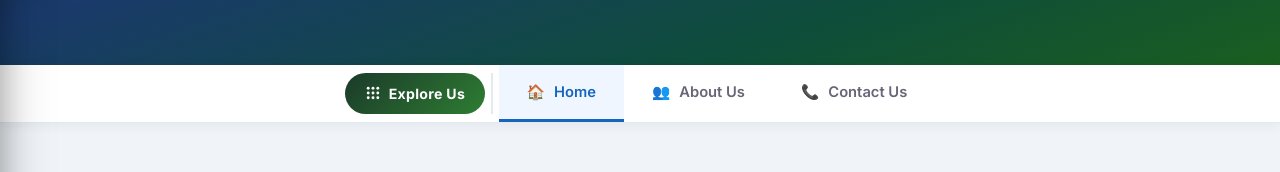
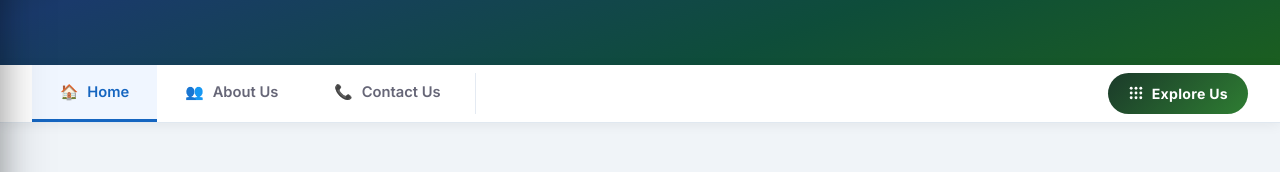
Before and after one commit to mahakmerijan/Green_Livelihood_Institute, a plain HTML site: page index.html in a window 1280 px wide. Shown: the part 411-583 px from the top of the page. Drawn offline with nearby package versions, Linux system fonts and the light colour scheme.

Commit message:
Move Explore Us button to right side of nav bar

```diff
--- a/index.html
+++ b/index.html
@@ -80,7 +80,7 @@
     .hero p { font-size:1.05rem; color:rgba(255,255,255,.72); max-width:600px; margin:0 auto; line-height:1.7; }
     /* MAIN NAV */
     .main-nav { background:#fff; border-bottom:1px solid #e0e8f0; box-shadow:0 2px 12px rgba(0,0,0,.06); position:sticky; top:97px; z-index:100; overflow-x:auto; }
-    .main-nav-inner { max-width:1280px; margin:0 auto; padding:0 32px; display:flex; gap:0; align-items:stretch; justify-content:center; white-space:nowrap; }
+    .main-nav-inner { max-width:1280px; margin:0 auto; padding:0 32px; display:flex; gap:0; align-items:stretch; justify-content:flex-start; white-space:nowrap; }
     .nav-tab { display:flex; align-items:center; gap:9px; padding:18px 28px; font-size:.92rem; font-weight:600; color:#667; border:none; background:none; cursor:pointer; border-bottom:3px solid transparent; transition:var(--tr); white-space:nowrap; font-family:'Inter',sans-serif; }
     .nav-tab:hover { color:#1a2a3a; background:#f7fafc; }
     .nav-tab.active { color:#1565C0; border-bottom-color:#1565C0; background:#f0f6ff; }
@@ -334,7 +334,7 @@
     .waffle-btn svg { width: 20px; height: 20px; display: block; }
     .explore-btn {
       display: flex; align-items: center; gap: 8px;
-      padding: 10px 20px; margin: 8px 0 8px 0;
+      padding: 10px 20px; margin: 8px 0 8px auto;
       background: linear-gradient(135deg, #1b3a2a 0%, #2E7D32 100%);
       color: #fff; font-size: .88rem; font-weight: 700; border: none;
       border-radius: 24px; cursor: pointer; white-space: nowrap;
@@ -524,6 +524,10 @@
 
 <nav class="main-nav">
   <div class="main-nav-inner">
+    <button class="nav-tab active" onclick="showSection('home')" id="tab-home"><span>🏠</span> Home</button>
+    <button class="nav-tab" onclick="showSection('about')" id="tab-about"><span>👥</span> About Us</button>
+    <button class="nav-tab" onclick="showSection('contact')" id="tab-contact"><span>📞</span> Contact Us</button>
+    <div class="nav-divider"></div>
     <button class="explore-btn" onclick="toggleWaffle()" aria-label="Explore Us">
       <svg viewBox="0 0 20 20" fill="currentColor" xmlns="http://www.w3.org/2000/svg">
         <circle cx="4" cy="4" r="1.8"/><circle cx="10" cy="4" r="1.8"/><circle cx="16" cy="4" r="1.8"/>
@@ -532,10 +536,6 @@
       </svg>
       Explore Us
     </button>
-    <div class="nav-divider"></div>
-    <button class="nav-tab active" onclick="showSection('home')" id="tab-home"><span>🏠</span> Home</button>
-    <button class="nav-tab" onclick="showSection('about')" id="tab-about"><span>👥</span> About Us</button>
-    <button class="nav-tab" onclick="showSection('contact')" id="tab-contact"><span>📞</span> Contact Us</button>
   </div>
 </nav>
 
```
